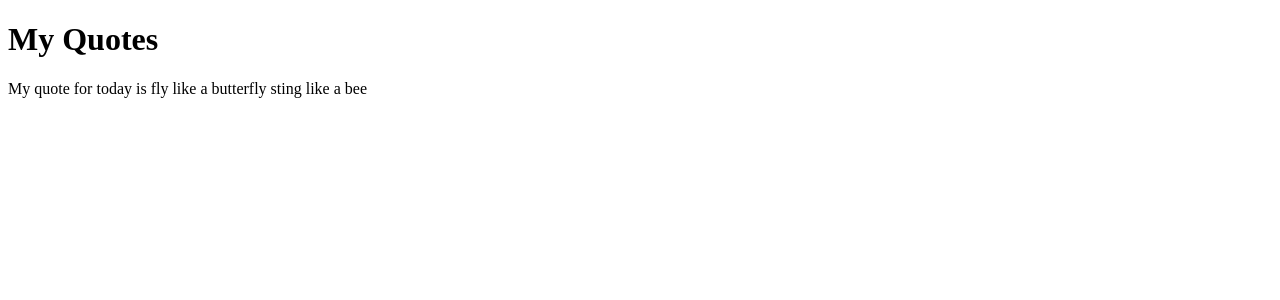
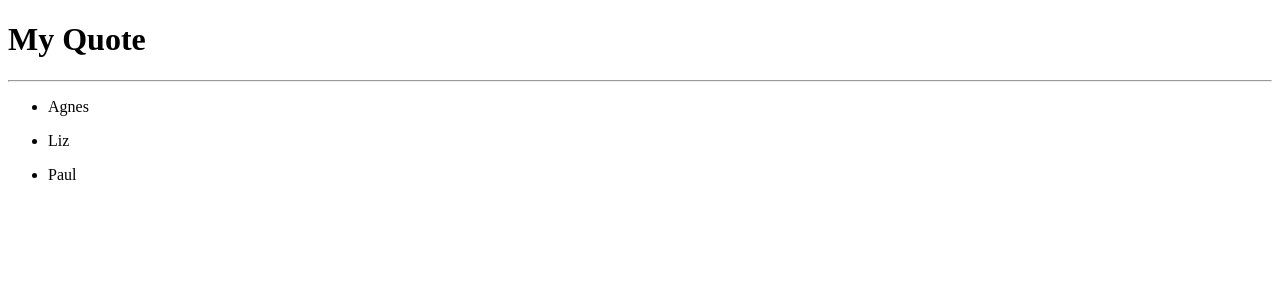
Before and after one commit to kavata9/Collection, an Angular app: page / in a window 1280 px wide. Shown: the top 300 px of the page. Built offline with nearby package versions, Linux system fonts and the light colour scheme.

Commit message:
add classcomponent

```diff
--- a/src/app/app.component.html
+++ b/src/app/app.component.html
@@ -1,2 +1,8 @@
-<h1> My Quotes </h1>
-<p> My quote for today is {{quote}} </p>
+<h1>My Quote</h1>
+<hr>
+
+<ul>
+  <li *ngFor='let quote of quotes'>
+    <p>{{quote.name}}</p>
+  </li>
+</ul>
--- a/src/app/app.component.ts
+++ b/src/app/app.component.ts
@@ -1,9 +1,13 @@
 import { Component } from '@angular/core';
-
+import {Quote} from './quote'
 @Component({
   selector: 'app-root',
   templateUrl: './app.component.html'
 })
 export class AppComponent {
-  quote = 'fly like a butterfly sting like a bee';
+  quotes =  [
+    new Quote(1,'Agnes','fly like a butterfly sting like a bee'),
+    new Quote(2,'Liz','be yourself'),
+    new Quote(3, 'Paul','Get a smile'),
+  ]
 }
--- a/src/app/quote.ts
+++ b/src/app/quote.ts
@@ -1,3 +1,3 @@
 export class Quote {
-    constructor(public id:number, public title:string, public details:string){}
+    constructor(public id:number, public name:string, public details:string){}
 }
```
